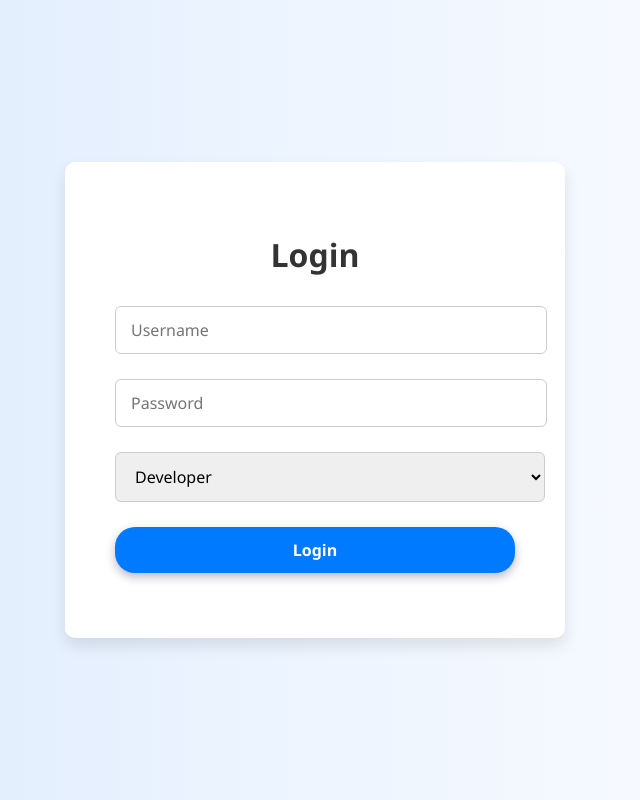
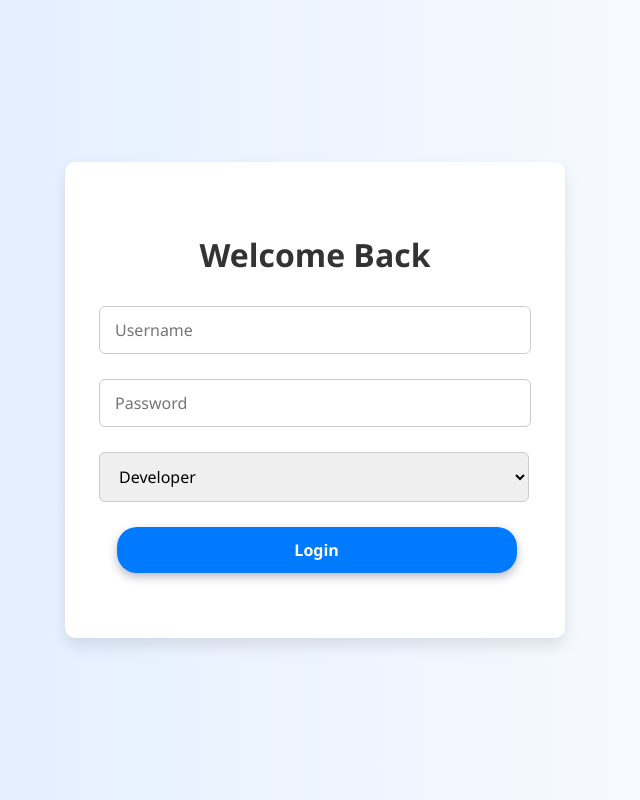
Before and after one commit to NKRanjita/task-tracker, a React (Create React App) app in the folder bug-tracker/: page /login in a window 1280 px wide. Shown: the whole page, without its empty margins (325-965 px from the left). Built offline with nearby package versions, Linux system fonts and the light colour scheme.

Commit message:
updated the code

```diff
--- a/bug-tracker/src/components/Login.js
+++ b/bug-tracker/src/components/Login.js
@@ -35,7 +35,7 @@ const Login = () => {
   return (
     <div style={styles.pageWrapper}>
       <div style={styles.formContainer}>
-        <h1 style={styles.heading}>Login</h1>
+        <h1 style={styles.heading}>Welcome Back</h1>
         <form onSubmit={handleSubmit} style={styles.form}>
           <input
             type="text"
@@ -102,6 +102,7 @@ const styles = {
     borderRadius: '6px',
     border: '1px solid #ccc',
     fontSize: '16px',
+     marginLeft:"-2vh",
     fontFamily: 'Segoe UI, sans-serif',
   },
   button: {
@@ -114,6 +115,7 @@ const styles = {
     fontWeight: 'bold',
     cursor: 'pointer',
     fontFamily: 'Segoe UI, sans-serif',
+    marginLeft:".2vh"
   },
 };
 
--- a/bug-tracker/src/components/TaskForm.js
+++ b/bug-tracker/src/components/TaskForm.js
@@ -155,7 +155,7 @@ const TaskForm = () => {
 const styles = {
     container: {
       maxWidth: '600px',
-      margin: '40px auto',
+      margin: '50px auto',
       background: '#fff',
       borderRadius: '10px',
       padding: '30px',
@@ -181,6 +181,7 @@ const styles = {
       border: '1px solid #ccc',
       fontSize: '16px',
       width: '104%',
+
     },
     textarea: {
       padding: '10px',
```
